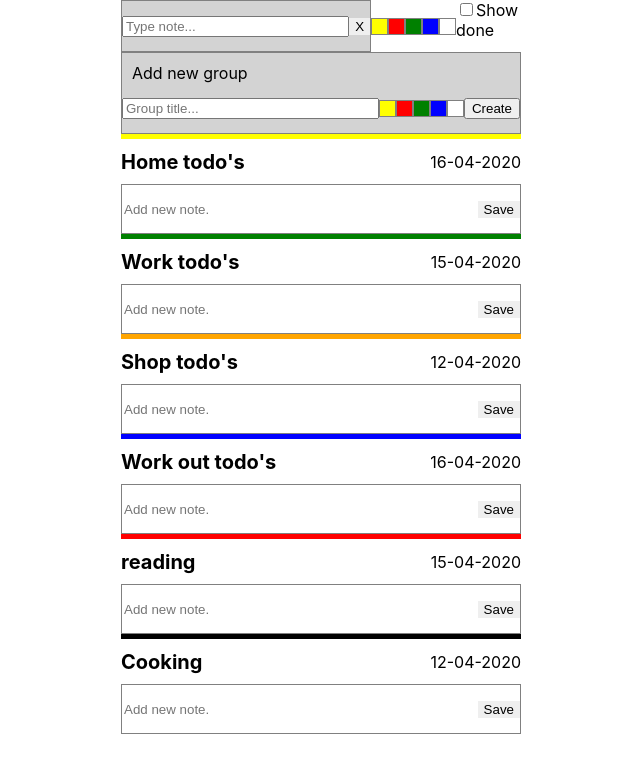
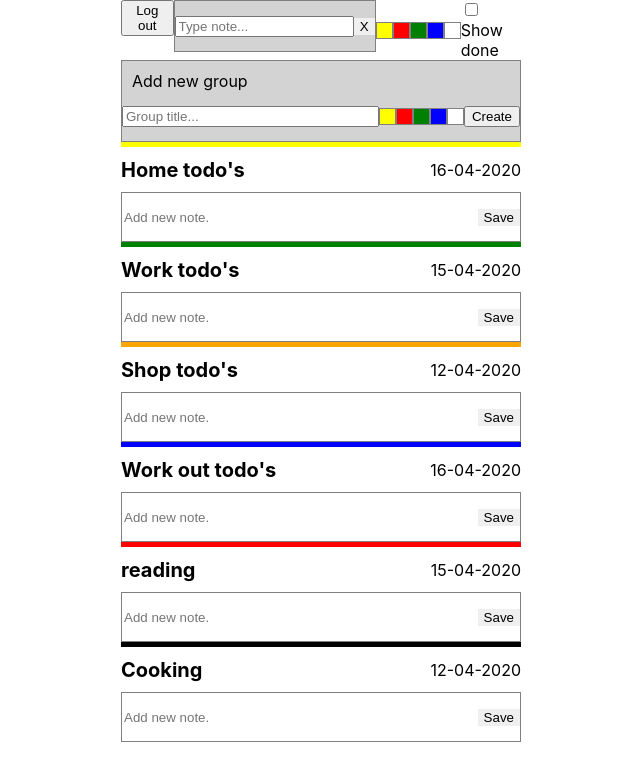
Before and after one commit to KostyrkoNazar/didwilldo, a React (Create React App) app: page / in a window 1280 px wide. Both pictures are taken after typing "name@example.com", "Sample123" into the empty fields and a click on the button "Submit". Shown: the top 764 px of the page, without its empty margins (319-959 px from the left). Built offline with nearby package versions, Linux system fonts and the light colour scheme.

Commit message:
Logout flow logic and LogoutButton component.

```diff
--- a/src/App.js
+++ b/src/App.js
@@ -4,6 +4,7 @@ import { DEFAULT_DATA } from "./appConfig";
 import "./App.css";
 import LoginPage from "./Views/LoginPage/LoginPage/LoginPage";
 import { login } from "./api";
+import { logout } from "./api";
 
 function App() {
    const [isLoggedIn, setIsLoggedIn] = useState(false);
@@ -13,8 +14,15 @@ function App() {
       setIsLoggedIn(loginState);
    };
 
+   const logoutUser = () => {
+      const logoutState = logout("");
+      setIsLoggedIn(logoutState);
+   };
+
    return (
-      <div className="App">{isLoggedIn ? <Dashboard data={DEFAULT_DATA} /> : <LoginPage loginUser={loginUser} />}</div>
+      <div className="App">
+         {isLoggedIn ? <Dashboard data={DEFAULT_DATA} logoutUser={logoutUser} /> : <LoginPage loginUser={loginUser} />}
+      </div>
    );
 }
 
--- a/src/Dashboard/Dashboard.js
+++ b/src/Dashboard/Dashboard.js
@@ -7,10 +7,11 @@ import TodoSearch from "../TodoSearch/TodoSearch";
 import ColorPanel from "../ColorPanel/ColorPanel";
 
 import TodoFilter from "../TodoFilter/TodoFilter";
+import LogoutButton from "../Views/LoginPage/components/LoguoutButton/LogoutButton";
 
 import "./styles.css";
 
-function Dashboard({ data }) {
+function Dashboard({ data, logoutUser }) {
    const [searchValue, setSearchValue] = useState("");
    const [todoGroupArray, setTodoArray] = useState([]);
 
@@ -139,6 +140,9 @@ function Dashboard({ data }) {
    return (
       <div className="dashboard">
          <div className="dashboardHeader">
+            <div className="dashboardLougoutButton">
+               <LogoutButton onSubmit={logoutUser} />
+            </div>
             <div className="dashboardTodoSearch">
                <TodoSearch onClear={onClear} onChange={onChange} value={searchValue} />
                <div className="dashboardColorPanel">
@@ -170,6 +174,7 @@ function Dashboard({ data }) {
 
 Dashboard.propTypes = {
    data: PropTypes.array,
+   logoutUser: PropTypes.func,
 };
 
 export default Dashboard;
--- a/src/Views/LoginPage/LoginPage/LoginPage.js
+++ b/src/Views/LoginPage/LoginPage/LoginPage.js
@@ -43,6 +43,7 @@ function LoginPage({ loginUser }) {
 
 LoginPage.propTypes = {
    loginUser: PropTypes.func,
+   logoutUser: PropTypes.func,
 };
 
 export default LoginPage;
--- /dev/null
+++ b/src/Views/LoginPage/components/LoguoutButton/LogoutButton.js
@@ -0,0 +1,16 @@
+import React from "react";
+import PropTypes from "prop-types";
+
+const LogoutButton = ({ onSubmit }) => {
+   return (
+      <div className="logoutButton">
+         <button onClick={onSubmit}>Log out</button>
+      </div>
+   );
+};
+
+LogoutButton.propTypes = {
+   onSubmit: PropTypes.func,
+};
+
+export default LogoutButton;
--- a/src/api.js
+++ b/src/api.js
@@ -1,6 +1,12 @@
 import { getTestUserToken } from "./utils";
+import { setUserToken } from "./utils";
 
 export const login = (email, password) => {
    getTestUserToken();
    return true;
 };
+
+export const logout = (emptyString) => {
+   setUserToken(emptyString);
+   return false;
+};
--- a/src/utils.js
+++ b/src/utils.js
@@ -22,3 +22,9 @@ export const getTestUserToken = () => {
 
    return result;
 };
+
+export const setUserToken = (userToken) => {
+   if (userToken === "") {
+      localStorage.setItem("token", userToken);
+   }
+};
```
